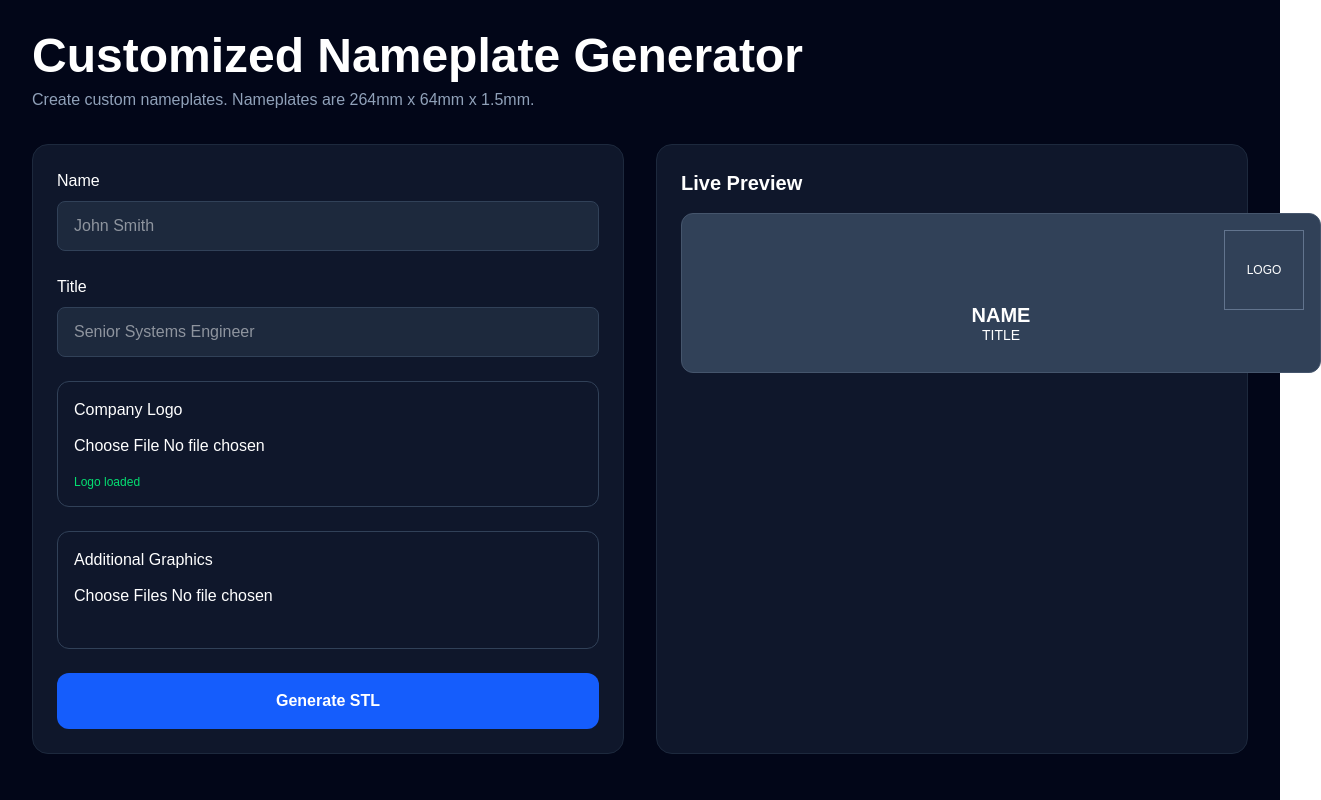
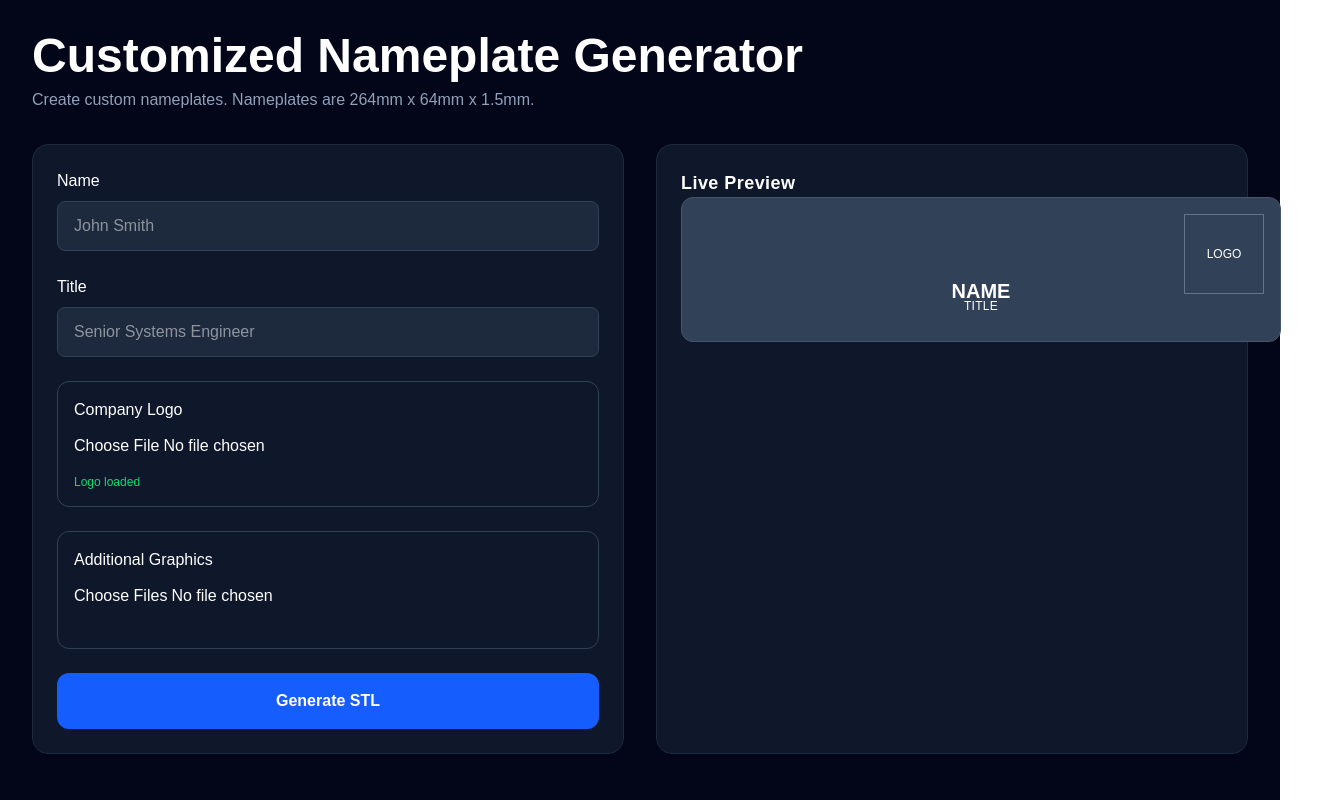
Before and after one commit to itsjester16/nameplate-generator, a Next.js app in the folder frontend/: page / in a window 1280 px wide. Shown: the whole page, 1321 px wide, since content can reach past the window. Built offline with nearby package versions, Linux system fonts and the light colour scheme.

Commit message:
Preview tuning

```diff
--- a/frontend/app/page.tsx
+++ b/frontend/app/page.tsx
@@ -24,8 +24,8 @@
   const PLATE_WIDTH_MM = 264;
   const PLATE_HEIGHT_MM = 64;
 
-  const PREVIEW_WIDTH_PX = 660;
-  const PREVIEW_HEIGHT_PX = 160;
+  const PREVIEW_WIDTH_PX = 600;
+  const PREVIEW_HEIGHT_PX = 145;
 
   const X_SCALE = PREVIEW_WIDTH_PX / PLATE_WIDTH_MM;
   const Y_SCALE = PREVIEW_HEIGHT_PX / PLATE_HEIGHT_MM;
@@ -356,7 +356,7 @@
           {/* RIGHT PANEL */}
           <div className="bg-slate-900 border border-slate-800 rounded-2xl p-6">
 
-          <h2 className="text-xl font-semibold mb-4">
+          <h2 className="text-lg font-semibold tracking-wide">
             Live Preview
           </h2>
 
@@ -415,7 +415,7 @@
                 left-1/2
                 top-[70%]
                 -translate-x-1/2
-                text-sm
+                text-xs tracking-wide
               "
             >
               {title || "TITLE"}
```
